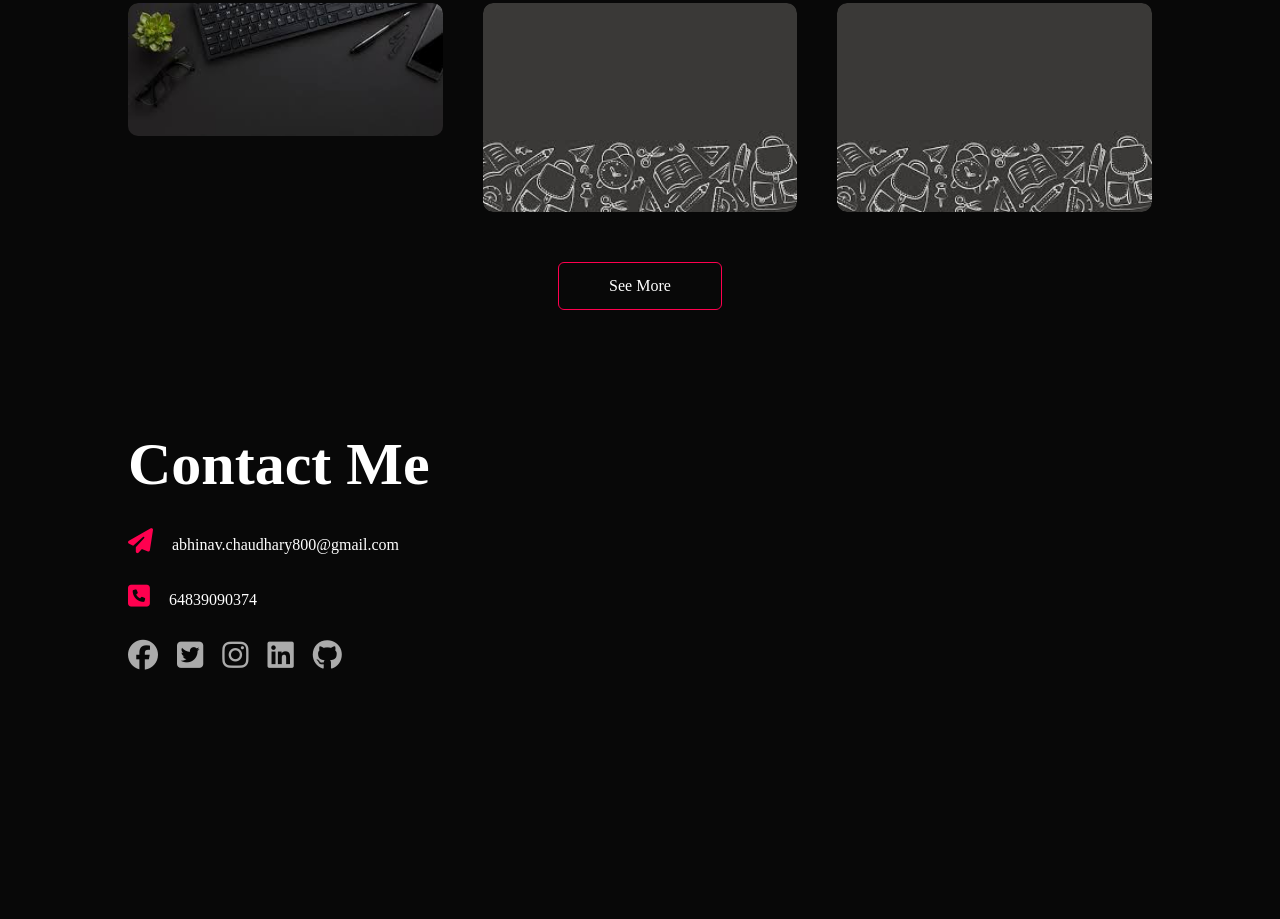
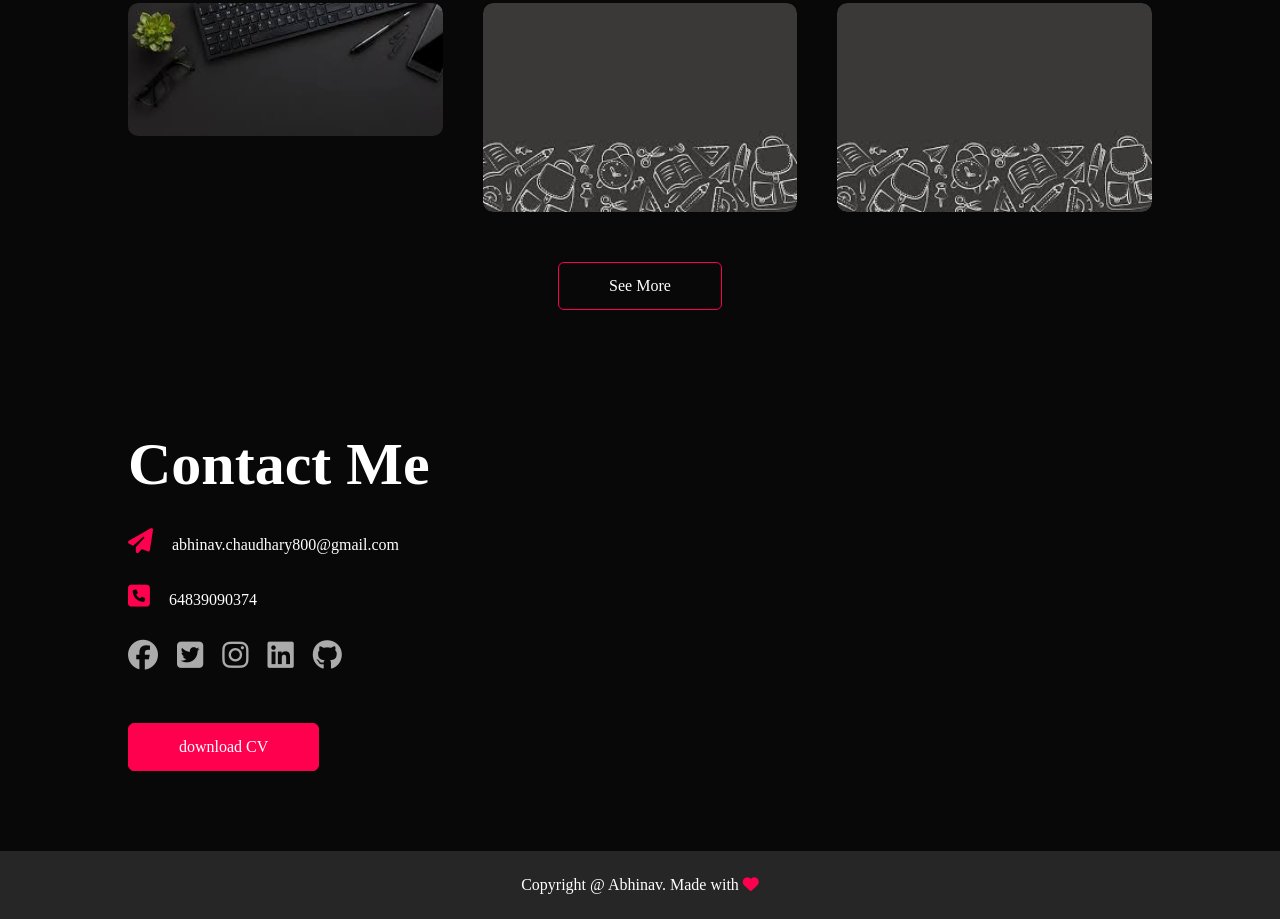
Before and after one commit to abhinav80066/Portfolio, a plain HTML site: page index.html in a window 1280 px wide. Shown: the part 1588-2507 px from the top of the page. Before the commit the page ends 2271 px from the top, so only its background shows below. Drawn offline with Linux system fonts and the light colour scheme.

Commit message:
completed the Contact Me section and copyright

```diff
--- a/index.html
+++ b/index.html
@@ -120,10 +120,14 @@
                         <a href="#"><i class="fa-brands fa-linkedin"></i></a>
                         <a href="#"><i class="fa-brands fa-github"></i></a>
                     </div>
+                    <a href="images/Abhinav Chaudhary 2022.0.pdf" download class="btn btn2">download CV</a>
                 </div>
                 <div class="contact-right">
                 </div>
             </div>
+        </div>
+        <div class="copyright">
+            <p>Copyright @ Abhinav. Made with <i class="fa-solid fa-heart"></i></p>
         </div>
     </div>
     <script>
--- a/styles.css
+++ b/styles.css
@@ -234,3 +234,18 @@ nav ul li a:hover::after{
     color: #ff004f;
     transform:translateY(-5px);
 }
+.btn.btn2{
+    display: inline-block;
+    background: #ff004f;
+}
+.copyright{
+    width: 100%;
+    text-align: center;
+    padding: 25px 0;
+    background: #262626;
+    font-weight: 300;
+    margin-top: 20px;
+}
+.copyright i{
+    color: #ff004f;
+}
```
Also changed, not shown: 1 other file.
